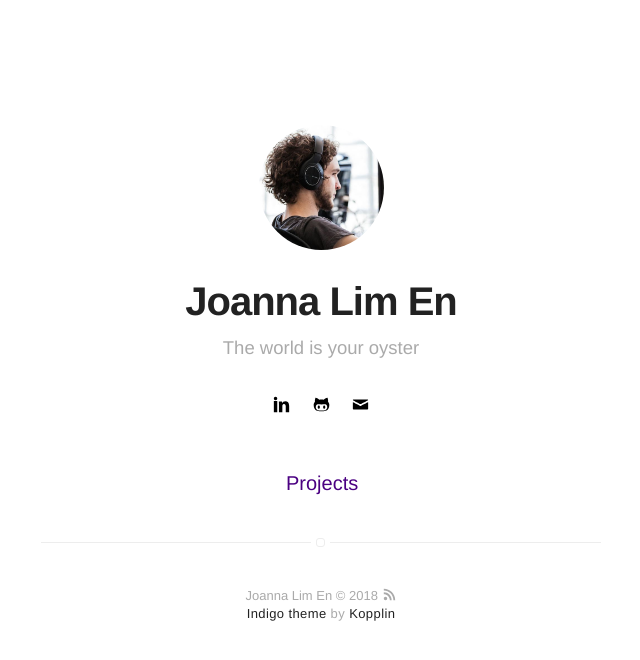
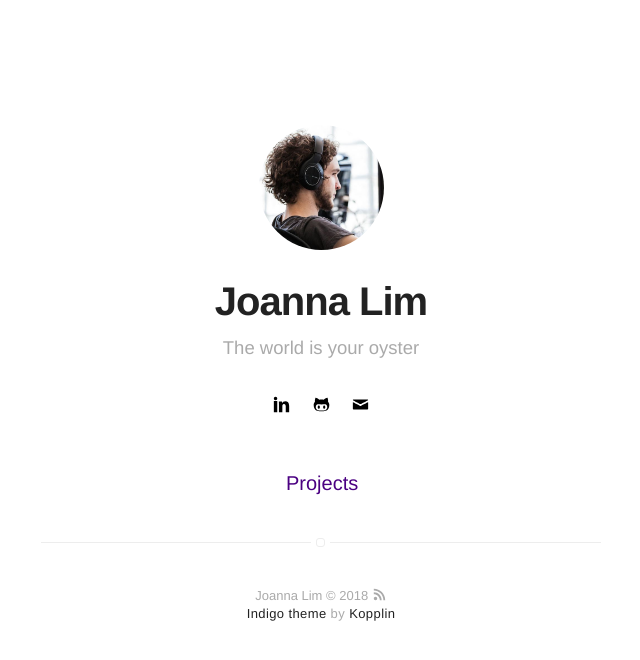
Before and after one commit to jnnlmn/jnnlmn.github.io, a Jekyll site: the page built from index.html, in a window 1280 px wide. Shown: the top 660 px of the page, without its empty margins (319-959 px from the left). Built offline with Jekyll 4.4.1, drawn with Linux system fonts in a browser that asks for light colours.

```diff
--- a/_config.yml
+++ b/_config.yml
@@ -1,5 +1,5 @@
 # main text of home
-name: Joanna Lim En
+name: Joanna Lim
 bio: The world is your oyster
 
 # twitter summary info
```
